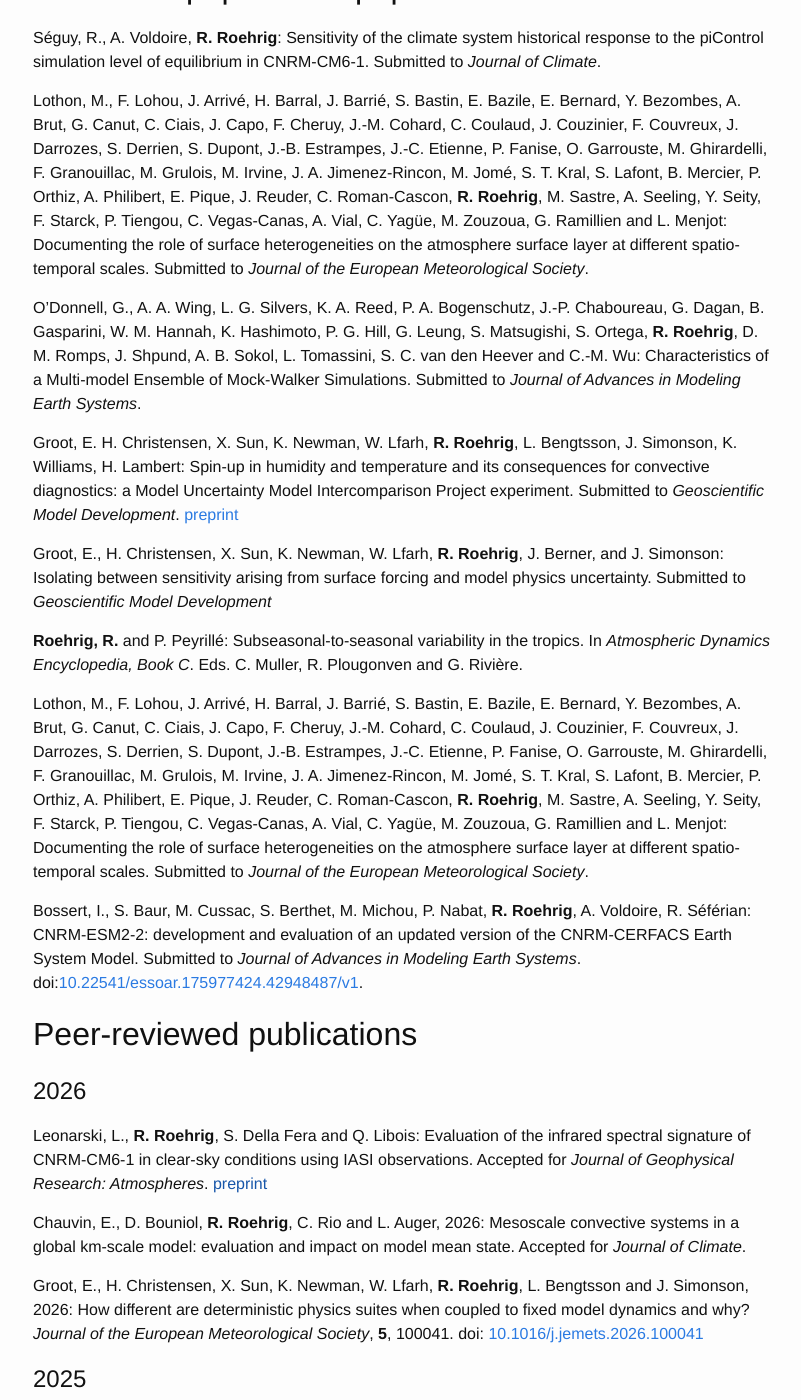
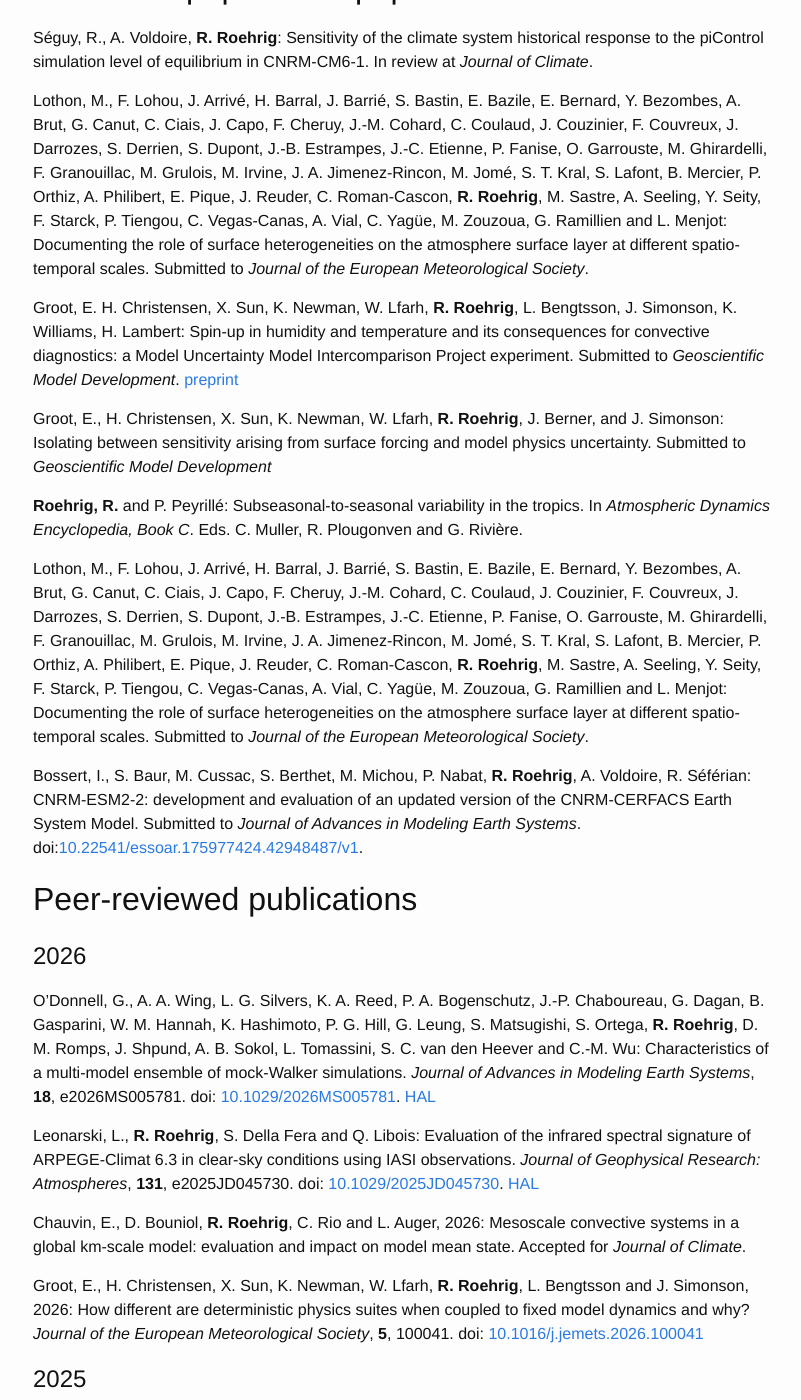
Before and after one commit to romainroehrig/romainroehrig.github.io, a Jekyll site: the page built from publications.md, in a window 1280 px wide and 1400 px high, scrolled down 481 px. Shown: the whole window, without its empty margins (237-1038 px from the left). Built offline with Jekyll 4.4.1, drawn with Linux system fonts in a browser that asks for light colours.

Commit message:
Update publications

```diff
--- a/publications.md
+++ b/publications.md
@@ -29,11 +29,9 @@ Pdf reprints of my papers are available [here](https://cloud.univ-grenoble-alpes
 ## Submitted papers and papers in revision
 <!--XX. Submitted to the *YY*, preprint on ??(https://arxiv.org/abs/).-->
 
-Séguy, R., A. Voldoire, **R. Roehrig**: Sensitivity of the climate system historical response to the piControl simulation level of equilibrium in CNRM-CM6-1. Submitted to *Journal of Climate*.
+Séguy, R., A. Voldoire, **R. Roehrig**: Sensitivity of the climate system historical response to the piControl simulation level of equilibrium in CNRM-CM6-1. In review at *Journal of Climate*.
 
 Lothon, M., F. Lohou, J. Arrivé, H. Barral, J. Barrié, S. Bastin, E. Bazile, E. Bernard, Y. Bezombes, A. Brut, G. Canut, C. Ciais, J. Capo, F. Cheruy, J.-M. Cohard, C. Coulaud, J. Couzinier, F. Couvreux, J. Darrozes, S. Derrien, S. Dupont, J.-B. Estrampes, J.-C. Etienne, P. Fanise, O. Garrouste, M. Ghirardelli, F. Granouillac, M. Grulois, M. Irvine, J. A. Jimenez-Rincon, M. Jomé, S. T. Kral, S. Lafont, B. Mercier, P. Orthiz, A. Philibert, E. Pique, J. Reuder, C. Roman-Cascon, **R. Roehrig**, M. Sastre, A. Seeling, Y. Seity, F. Starck, P. Tiengou, C. Vegas-Canas, A. Vial, C. Yagüe, M. Zouzoua, G. Ramillien and L. Menjot: Documenting the role of surface heterogeneities on the atmosphere surface layer at different spatio-temporal scales. Submitted to *Journal of the European Meteorological Society*.
-
-O'Donnell, G., A. A. Wing, L. G. Silvers, K. A. Reed, P. A. Bogenschutz, J.-P. Chaboureau, G. Dagan, B. Gasparini, W. M. Hannah, K. Hashimoto, P. G. Hill, G. Leung, S. Matsugishi, S. Ortega, **R. Roehrig**, D. M. Romps, J. Shpund, A. B. Sokol, L. Tomassini, S. C. van den Heever and C.-M. Wu: Characteristics of a Multi-model Ensemble of Mock-Walker Simulations. Submitted to *Journal of Advances in Modeling Earth Systems*.
 
 Groot, E. H. Christensen, X. Sun, K. Newman, W. Lfarh, **R. Roehrig**, L. Bengtsson, J. Simonson, K. Williams, H. Lambert: Spin-up in humidity and temperature and its consequences for convective diagnostics: a Model Uncertainty Model Intercomparison Project experiment. Submitted to *Geoscientific Model Development*. [preprint](https://egusphere.copernicus.org/preprints/2026/egusphere-2026-1445/)
 
@@ -51,7 +49,9 @@ Bossert, I., S. Baur, M. Cussac, S. Berthet, M. Michou, P. Nabat, **R. Roehrig**
 <!-- 2026 -->
 # 2026
 
-Leonarski, L., **R. Roehrig**, S. Della Fera and Q. Libois: Evaluation of the infrared spectral signature of CNRM-CM6-1 in clear-sky conditions using IASI observations. Accepted for *Journal of Geophysical Research: Atmospheres*. [preprint]()
+O'Donnell, G., A. A. Wing, L. G. Silvers, K. A. Reed, P. A. Bogenschutz, J.-P. Chaboureau, G. Dagan, B. Gasparini, W. M. Hannah, K. Hashimoto, P. G. Hill, G. Leung, S. Matsugishi, S. Ortega, **R. Roehrig**, D. M. Romps, J. Shpund, A. B. Sokol, L. Tomassini, S. C. van den Heever and C.-M. Wu: Characteristics of a multi-model ensemble of mock-Walker simulations. *Journal of Advances in Modeling Earth Systems*, **18**, e2026MS005781. doi: [10.1029/2026MS005781](https://doi.org/10.1029/2026MS005781). [HAL](https://hal.science/hal-05708006)
+
+Leonarski, L., **R. Roehrig**, S. Della Fera and Q. Libois: Evaluation of the infrared spectral signature of ARPEGE-Climat 6.3 in clear-sky conditions using IASI observations. *Journal of Geophysical Research: Atmospheres*, **131**, e2025JD045730. doi: [10.1029/2025JD045730](https://doi.org/10.1029/2025JD045730). [HAL](https://hal.science/hal-05703347)
 
 Chauvin, E., D. Bouniol, **R. Roehrig**, C. Rio and L. Auger, 2026: Mesoscale convective systems in a global km-scale model: evaluation and impact on model mean state. Accepted for *Journal of Climate*.
 
```
